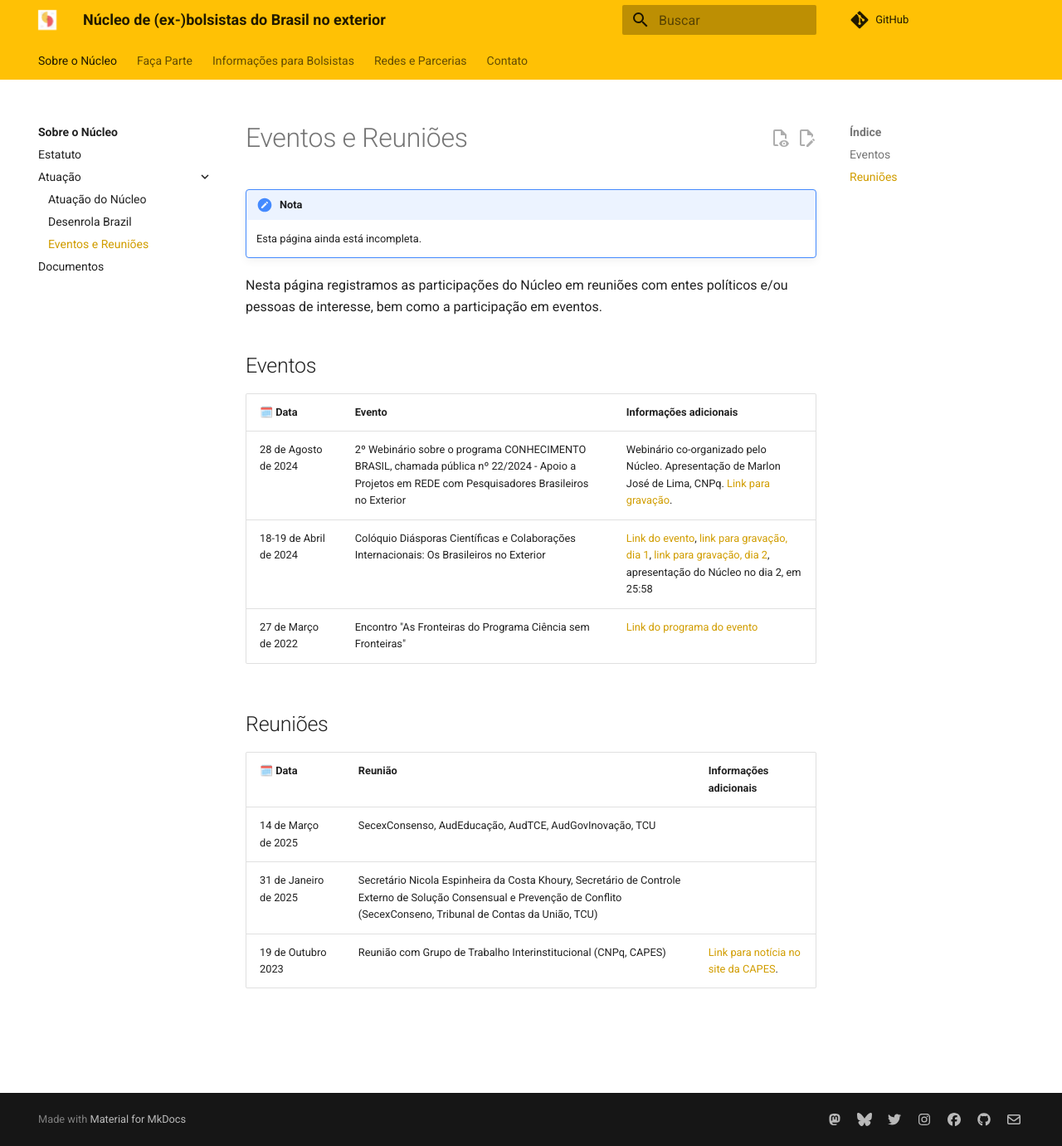
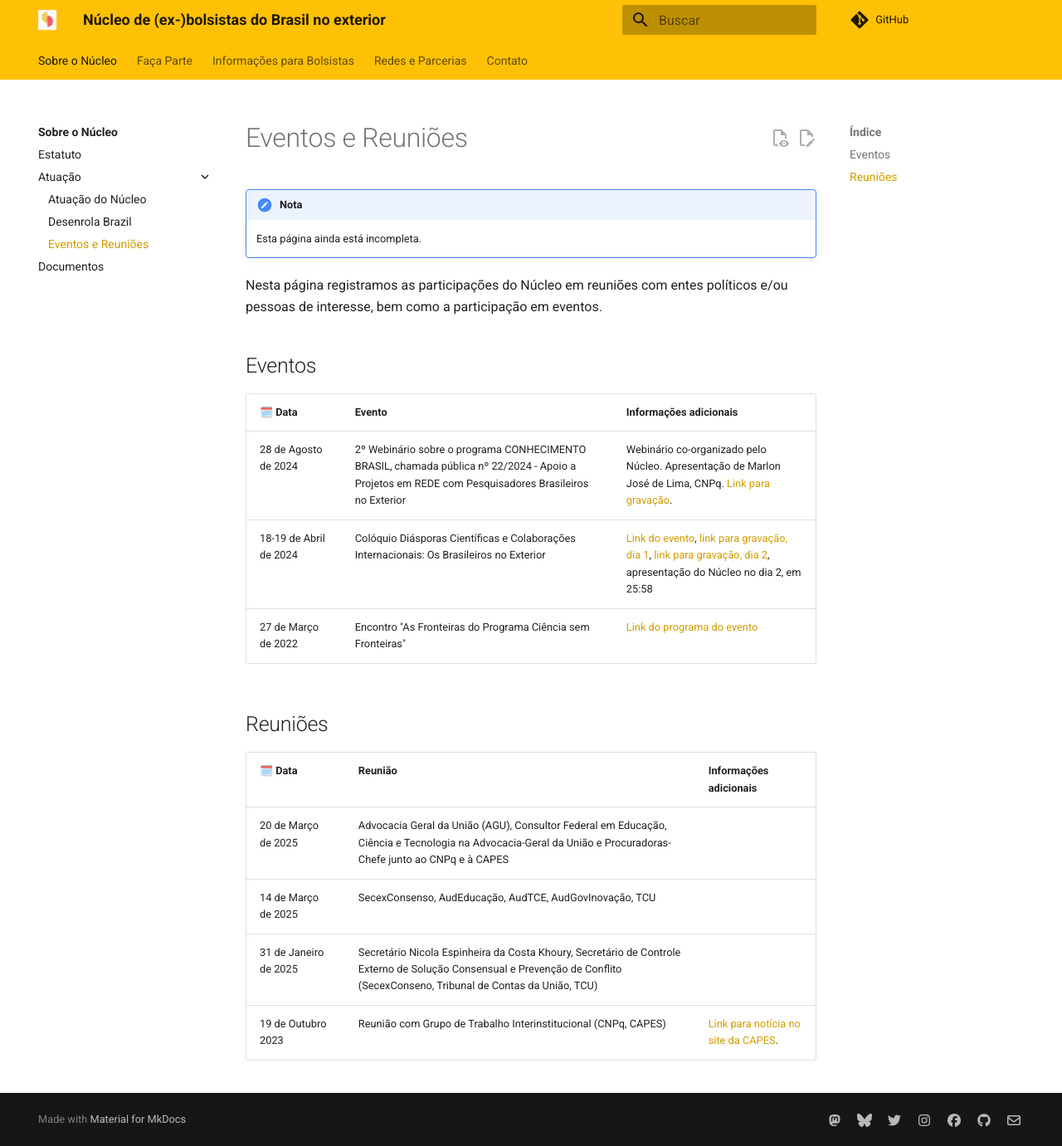
Before and after one commit to exbolsistas/exbolsistas.github.io, an MkDocs documentation site: the page built from docs/eventos-reunioe.md, in a window 1280 px wide and 1381 px high. Shown: the whole window at 83% size. Built offline with MkDocs 1.6.1 and Material for MkDocs 9.7.7, drawn with Linux system fonts in a browser that asks for light colours; comment, search, counter and statistics services are not loaded.

Commit message:
docs: Adicionada reunião com AGU

```diff
--- a/docs/eventos-reunioe.md
+++ b/docs/eventos-reunioe.md
@@ -11,7 +11,7 @@ Nesta página registramos as participações do Núcleo em reuniões com entes p
 | ---------------------- | -------------------------------------------------------------------------------------------------------------------------------------------------- | ------------------------------------------------------------------------------------------------------------------------------------------------------------------------------------------------------------------------------------------------------------------- |
 | 28 de Agosto de 2024   | 2º Webinário sobre o programa CONHECIMENTO BRASIL, chamada pública nº 22/2024 - Apoio a Projetos em REDE com Pesquisadores Brasileiros no Exterior | Webinário co-organizado pelo Núcleo. Apresentação de Marlon José de Lima, CNPq. [Link para gravação][link-gr-2webinario-cb].                                                                                                                                        |
 | 18-19 de Abril de 2024 | Colóquio Diásporas Científicas e Colaborações Internacionais: Os Brasileiros no Exterior                                                           | [Link do evento](https://sephis.org/coloquio_diasporas_cientificas/), [link para gravação, dia 1](https://www.youtube.com/watch?v=o0o2mnEZwtM), [link para gravação, dia 2](https://www.youtube.com/watch?v=lVn7A71D1jw), apresentação do Núcleo no dia 2, em 25:58 |
-| 27 de Março de 2022    | Encontro "As Fronteiras do Programa Ciência sem Fronteiras"                                                                                        | [Link do programa do evento][programa-fronteiras-do-csf]                                                                                                                                                                                                                                                                    |
+| 27 de Março de 2022    | Encontro "As Fronteiras do Programa Ciência sem Fronteiras"                                                                                        | [Link do programa do evento][programa-fronteiras-do-csf]                                                                                                                                                                                                            |
 
 [link-gr-2webinario-cb]: https://www.youtube.com/watch?v=hIlmx_3Bo2o
 [programa-fronteiras-do-csf]: https://drive.google.com/file/d/1N8KWUd18tYXgD4SuUVt0kse9XOBwRDYM/view?usp=drive_link
@@ -20,6 +20,7 @@ Nesta página registramos as participações do Núcleo em reuniões com entes p
 
 | 🗓️ Data            | Reunião                                                                                                                                                                     | Informações adicionais                                                                                                                           |
 | --------------------- | --------------------------------------------------------------------------------------------------------------------------------------------------------------------------- | ------------------------------------------------------------------------------------------------------------------------------------------------ |
+| 20 de Março de 2025   | Advocacia Geral da União (AGU), Consultor Federal em Educação, Ciência e Tecnologia na Advocacia-Geral da União e Procuradoras-Chefe junto ao CNPq e à CAPES                |                                                                                                                                                  |
 | 14 de Março de 2025   | SecexConsenso, AudEducação, AudTCE, AudGovInovação, TCU                                                                                                                     |                                                                                                                                                  |
 | 31 de Janeiro de 2025 | Secretário Nicola Espinheira da Costa Khoury, Secretário de Controle Externo de Solução Consensual e Prevenção de Conflito (SecexConseno, Tribunal de Contas da União, TCU) |                                                                                                                                                  |
 | 19 de Outubro 2023    | Reunião com Grupo de Trabalho Interinstitucional (CNPq, CAPES)                                                                                                              | [Link para notícia no site da CAPES](https://www.gov.br/capes/pt-br/assuntos/noticias/capes-cnpq-e-anpg-reunem-se-com-ex-bolsistas-no-exterior). |
```
